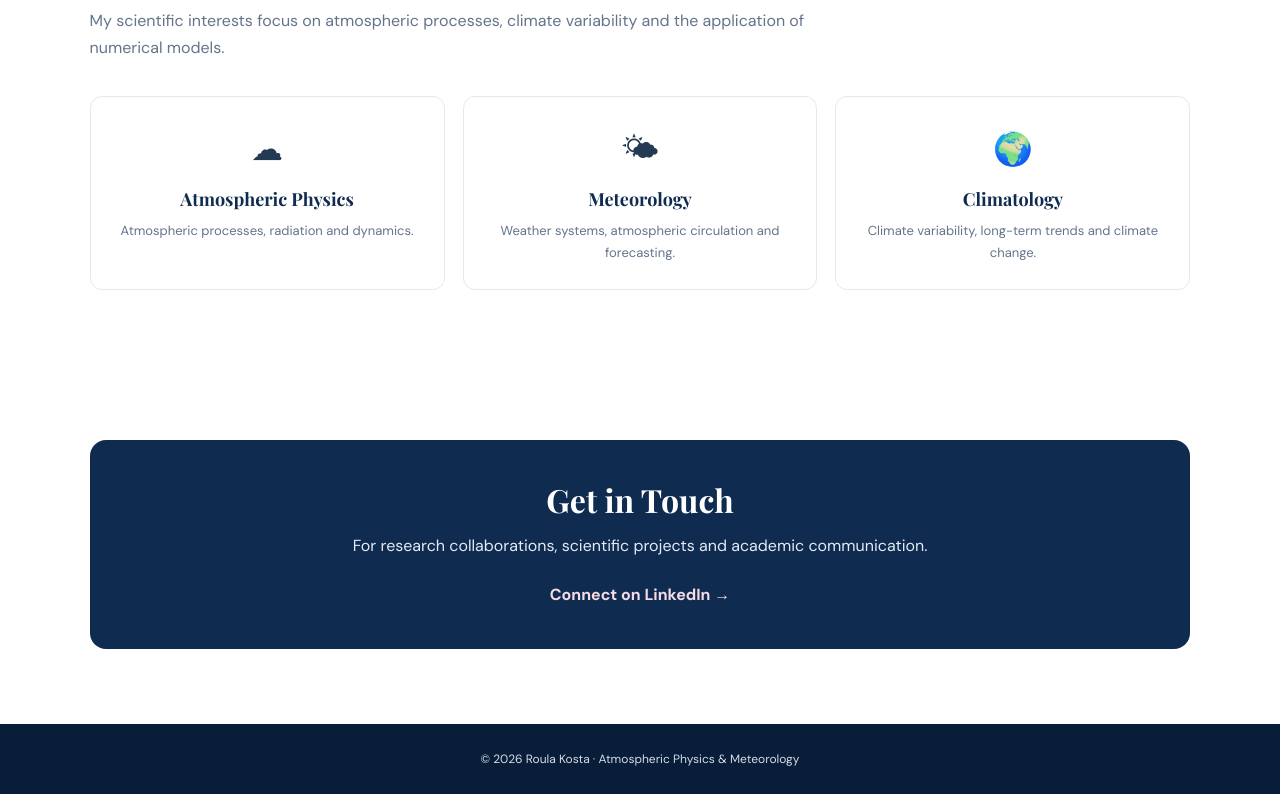
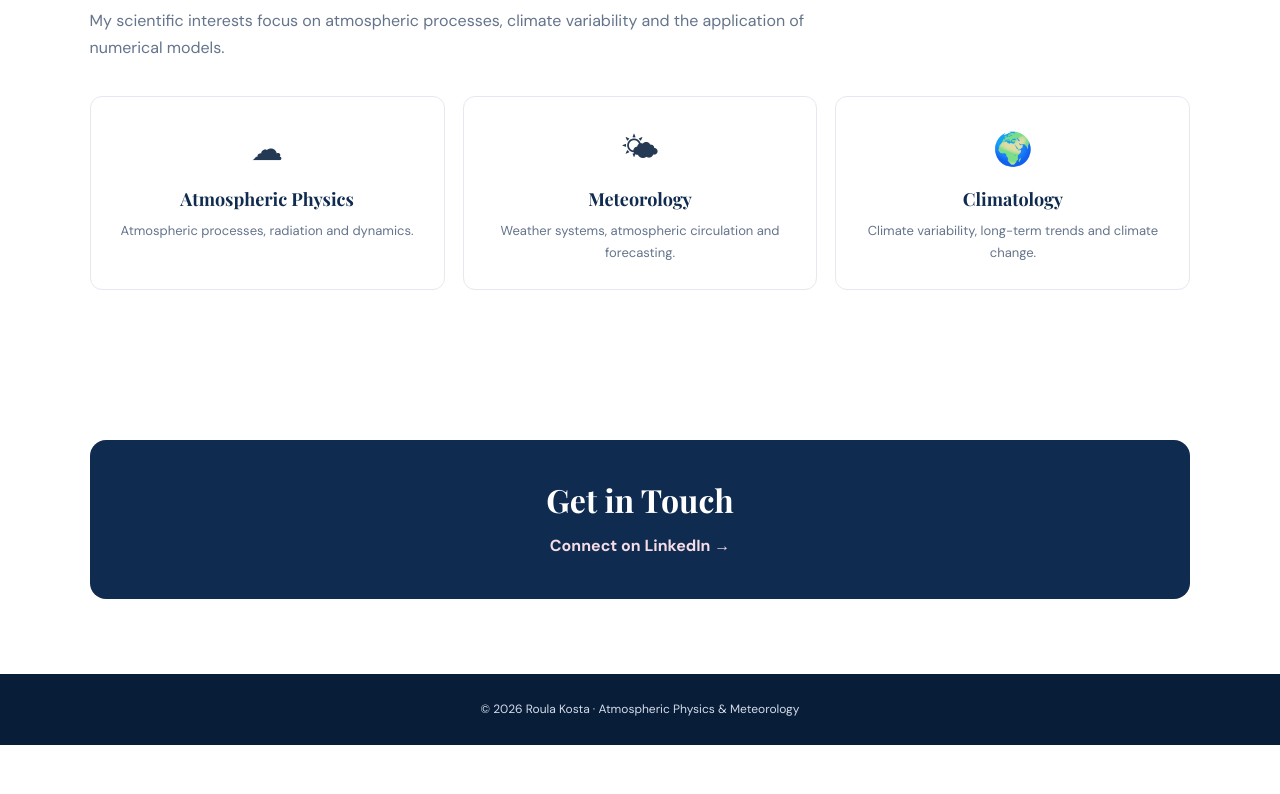
Before and after one commit to Roula-Kosta/Roula-Kosta.github.io, a plain HTML site: page index.html in a window 1280 px wide. Shown: the part 5559-6353 px from the top of the page. After the commit the page ends 6304 px from the top, so only its background shows below. Drawn offline with nearby package versions, Linux system fonts and the light colour scheme.

Commit message:
Update index.html

```diff
--- a/index.html
+++ b/index.html
@@ -1256,10 +1256,6 @@ footer {
 
     <div class="contact-card">
         <h2>Get in Touch</h2>
-        <p>
-            For research collaborations, scientific projects
-            and academic communication.
-        </p>
 
         <a href="https://www.linkedin.com/in/roula-kosta-27bab2418/"
            target="_blank" rel="noopener">
```
